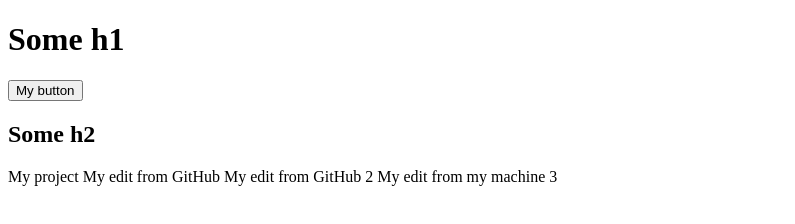
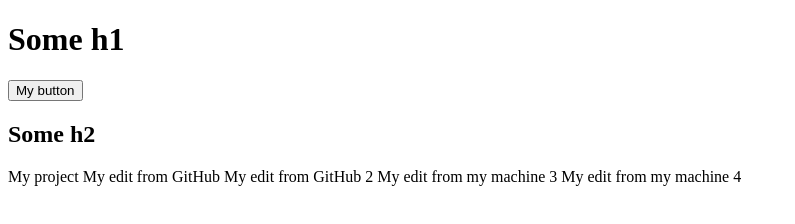
Before and after one commit to lickorice/sample-repo-1, a plain HTML site: page index.html in a window 1280 px wide. Shown: the whole page, without its empty margins (0-795 px from the left). Drawn offline with Linux system fonts and the light colour scheme.

Commit message:
Add my edit

```diff
--- a/index.html
+++ b/index.html
@@ -17,5 +17,7 @@
     My edit from GitHub 2
 
     My edit from my machine 3
+
+    My edit from my machine 4
 </body>
 </html>
```
